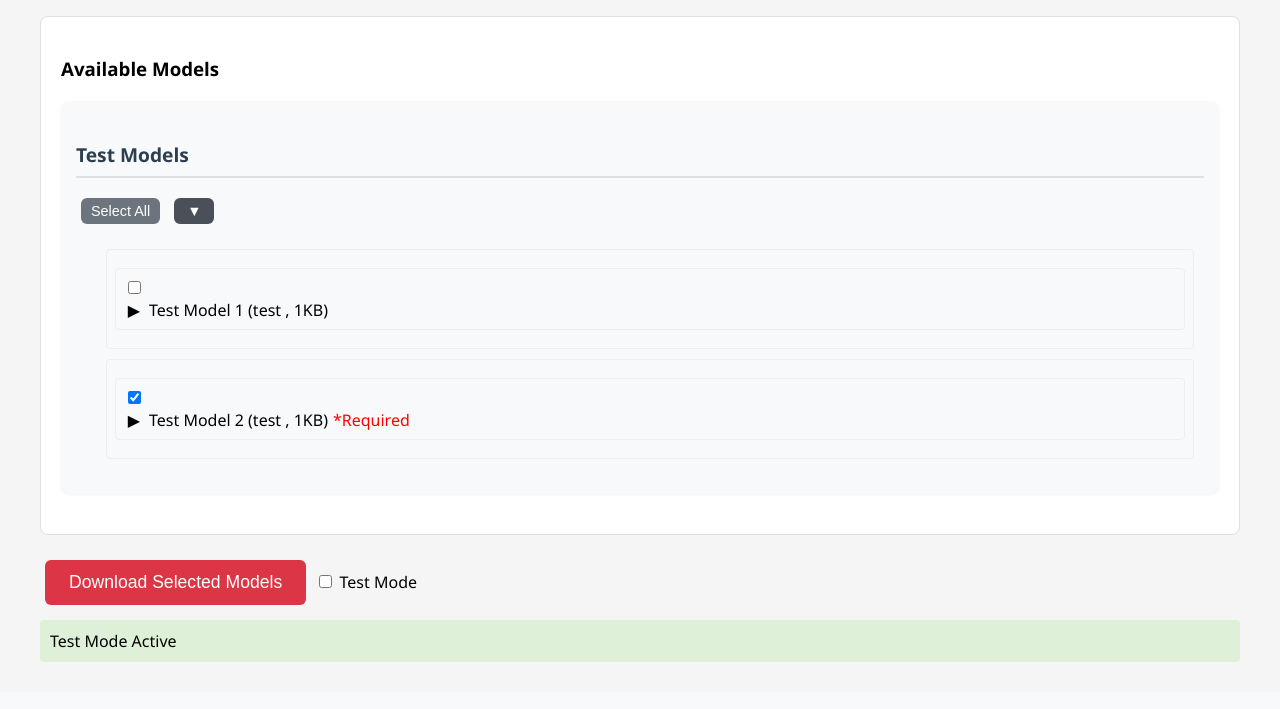
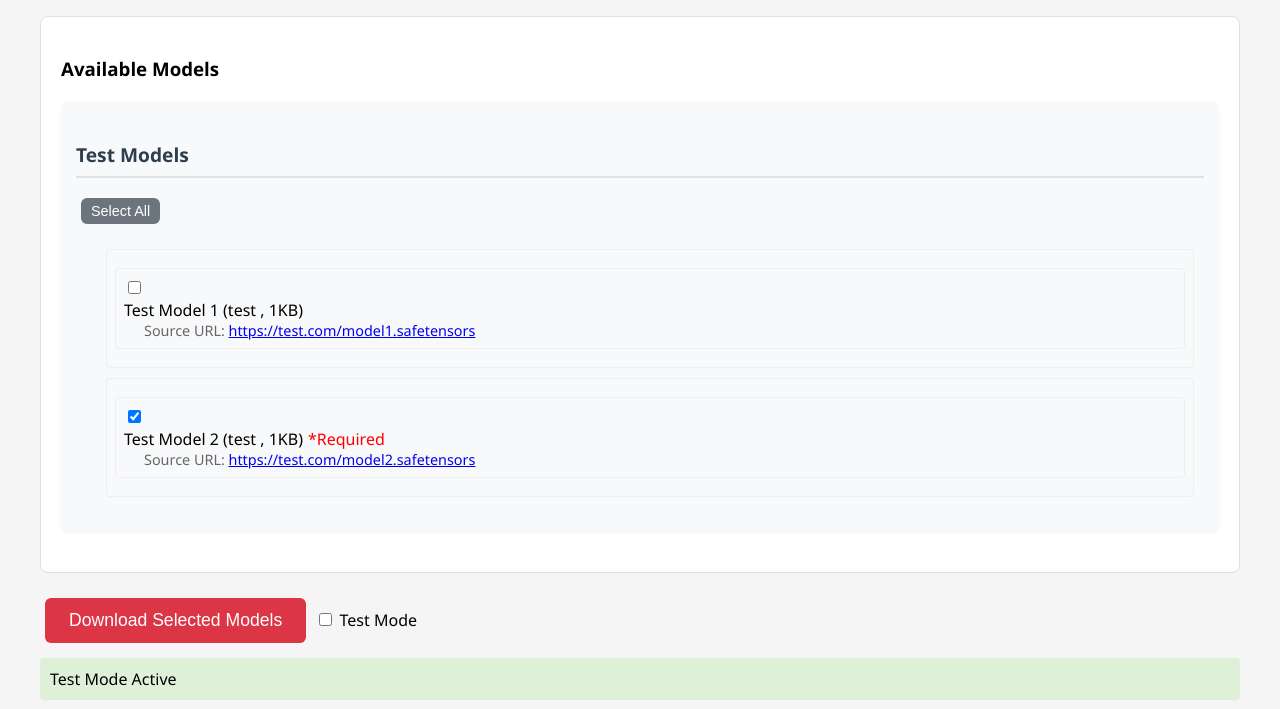
Before and after one commit to ppuskas/Model-Rocket, a Flask app: page /test in a window 1280 px wide. Shown: the part 287-996 px from the top of the page. Before the commit the page ends 949 px from the top, so only its background shows below. Run offline with Flask 3, Linux system fonts and the light colour scheme; parts of the project's set-up code (start-up, migrations or seed data) failed here and were passed over.

Commit message:
refactor: Remove twirl down and collapse functionality from models and groups

```diff
--- a/templates/index.html
+++ b/templates/index.html
@@ -55,25 +55,16 @@
             margin-left: 20px;
             font-size: 0.9em;
             color: #666;
-            display: none;
+            display: block;
         }
-        .model-toggle {
+        .model-item-label {
             cursor: pointer;
             user-select: none;
             display: flex;
             align-items: center;
             gap: 5px;
         }
-        .model-toggle .toggle-icon {
-            display: inline-block;
-            width: 20px;
-            text-align: center;
-            transition: transform 0.2s;
-        }
-        .model-toggle.expanded .toggle-icon {
-            transform: rotate(90deg);
-        }
-        .model-toggle:hover {
+        .model-item-label:hover {
             text-decoration: underline;
         }
         .progress-bar {
@@ -186,7 +177,6 @@
                             <div class="repo-section">
                                 <h4>{{ category }}</h4>
                                 <button type="button" class="select-all" onclick="toggleGroup('{{ category|replace(' ', '_') }}')">Select All</button>
-                                <button type="button" class="collapse-btn" data-group="{{ category|replace(' ', '_') }}">▼</button>
                                 <div class="model-group" id="{{ category|replace(' ', '_') }}">
                                     {% for model in models %}
                                         {% if model.name and model.url %}
@@ -197,8 +187,7 @@
                                                            value="{{ model.url }}"
                                                            id="model_{{ category }}_{{ loop.index }}"
                                                            {% if model.required %}checked{% endif %}>
-                                                    <label for="model_{{ category }}_{{ loop.index }}" class="model-toggle">
-                                                        <span class="toggle-icon">▶</span>
+                                                    <label for="model_{{ category }}_{{ loop.index }}" class="model-item-label">
                                                         {{ model.name }}
                                                         {% if model.type or model.size %}
                                                             ({% if model.type %}{{ model.type }}{% endif %}
@@ -485,69 +474,6 @@ function toggleGroup(groupId) {
     checkboxes.forEach(cb => cb.checked = !allChecked);
 }
 
-function toggleCollapse(groupId) {
-    const group = document.getElementById(groupId);
-    const btn = document.querySelector(`button[data-group="${groupId}"]`);
-    if (!group || !btn) return;
-
-    const isCollapsed = group.style.display === 'none';
-    group.style.display = isCollapsed ? 'block' : 'none';
-    btn.textContent = isCollapsed ? '▼' : '▶';
-}
-
-document.addEventListener('DOMContentLoaded', function() {
-    // Handle model toggles
-    document.querySelectorAll('.model-toggle').forEach(toggle => {
-        toggle.addEventListener('click', function(e) {
-            // Only handle clicks on the toggle icon or label text
-            if (e.target.tagName === 'INPUT') {
-                return; // Let checkbox handle itself
-            }
-
-            e.preventDefault(); // Prevent checkbox toggle on label click
-
-            // Toggle expansion state
-            this.classList.toggle('expanded');
-
-            // Find and toggle details visibility
-            const details = this.closest('.model-item').querySelector('.model-details');
-            if (details) {
-                details.style.display = this.classList.contains('expanded') ? 'block' : 'none';
-            }
-        });
-    });
-
-    // Handle group collapse buttons
-    document.querySelectorAll('.collapse-btn').forEach(btn => {
-        btn.addEventListener('click', function() {
-            const groupId = this.getAttribute('data-group');
-            toggleCollapse(groupId);
-        });
-    });
-});
-
-// Restore collapse states on page load
-document.addEventListener('DOMContentLoaded', function() {
-    document.querySelectorAll('.model-group').forEach(group => {
-        const groupId = group.id;
-        const savedState = localStorage.getItem('group_' + groupId);
-        if (savedState === 'collapsed') {
-            toggleCollapse(groupId);
-        }
-    });
-});
-
-// Initialize collapse state on page load
-document.addEventListener('DOMContentLoaded', function() {
-    const groups = document.querySelectorAll('.model-group');
-    groups.forEach(group => {
-        const groupId = group.id;
-        // Set initial state as expanded
-        group.style.display = 'block';
-        const btn = document.getElementById('collapse_' + groupId);
-        if (btn) btn.textContent = '▼';
-    });
-});
 </script>
 </body>
 </html>
```
